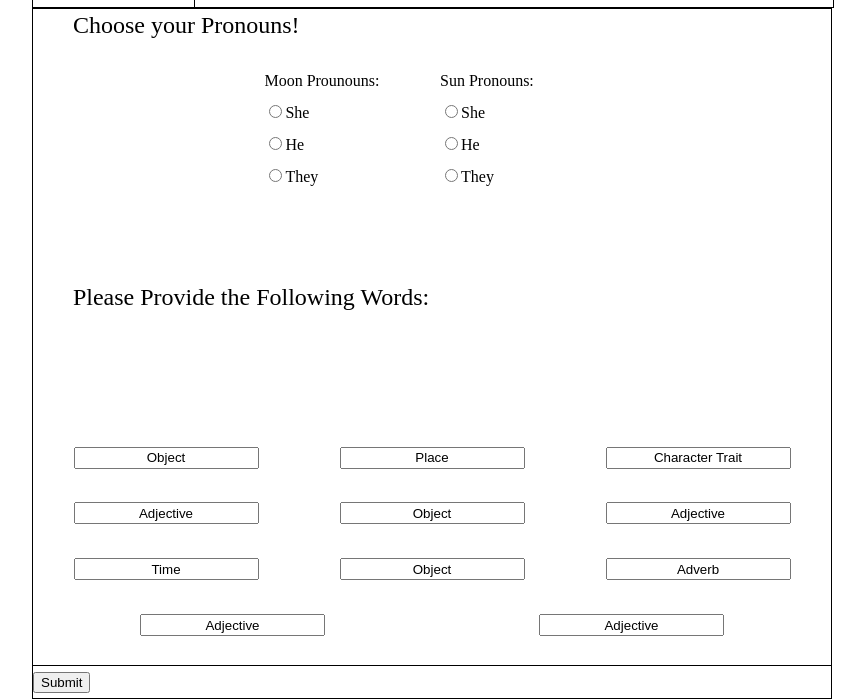
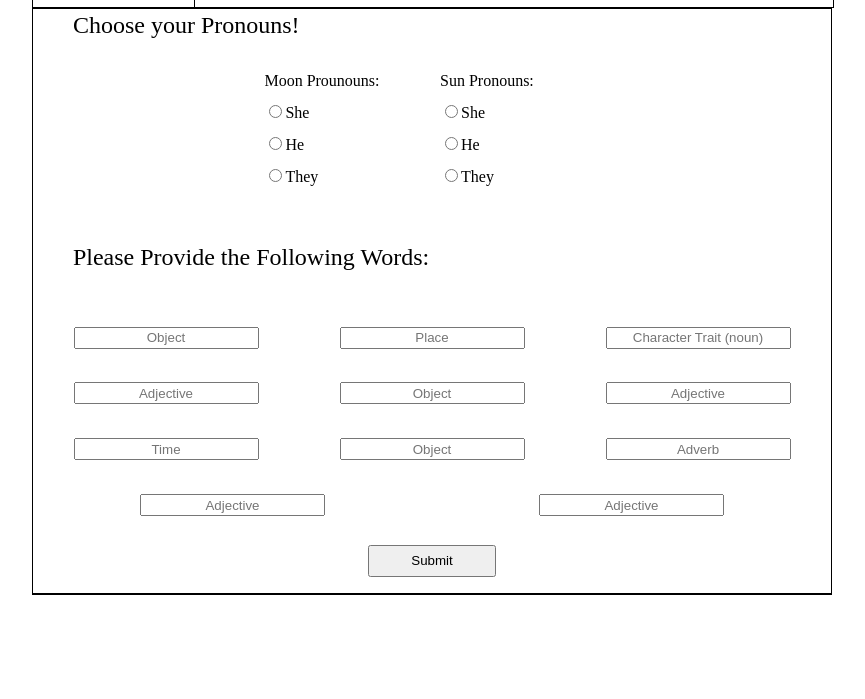
Before and after one commit to JerraH/mad-libs, a plain HTML site: page index.html in a window 1280 px wide. Shown: the part 194-893 px from the top of the page, without its empty margins (208-1073 px from the left). After the commit the page ends 800 px from the top, so only its background shows below. Drawn offline with nearby package versions, Linux system fonts and the light colour scheme; some packages are replaced by stand-ins of ours; grey boxes are pictures that could not be loaded.

Commit message:
This is my commit

```diff
--- a/app.js
+++ b/app.js
@@ -1,17 +1,17 @@
 var madLibs = angular.module('madLibs', ['ngMessages']);
 
 madLibs.controller('myController', ['$scope', function($scope) {
-	$scope.lighting_object = 'Object';
-	$scope.landscape = 'Place';
-	$scope.descriptive_noun = 'Character Trait';
-	$scope.superlative = 'Adjective';
-	$scope.landscape_item = 'Object';
-	$scope.other_adjective = 'Adjective';
-	$scope.time_of_day = 'Time';
-	$scope.otherLightingObject = 'Object';
-	$scope.adjective3 = 'Adjective';
-	$scope.adverb = 'Adverb';
-	$scope.adjective4 = 'Adjective';
+	$scope.lighting_object = '';
+	$scope.landscape = '';
+	$scope.descriptive_noun = '';
+	$scope.superlative = '';
+	$scope.landscape_item = '';
+	$scope.other_adjective = '';
+	$scope.time_of_day = '';
+	$scope.otherLightingObject = '';
+	$scope.adjective3 = '';
+	$scope.adverb = '';
+	$scope.adjective4 = '';
 	$scope.Moon = 'She';
 	$scope.Sun = 'He';
 
@@ -25,6 +25,23 @@ madLibs.controller('myController', ['$scope', function($scope) {
 		alert('You must fill out all the form pieces!')
 	}
 	};
+
+	$scope.reset = function(){
+		$scope.lighting_object = '';
+		$scope.landscape = '';
+		$scope.descriptive_noun = '';
+		$scope.superlative = '';
+		$scope.landscape_item = '';
+		$scope.other_adjective = '';
+		$scope.time_of_day = '';
+		$scope.otherLightingObject = '';
+		$scope.adjective3 = '';
+		$scope.adverb = '';
+		$scope.adjective4 = '';
+		$scope.Moon = 'She';
+		$scope.Sun = 'He';
+		$('.wordIn').show();
+		$('.paragraph').hide();
+	};
 }
-
 ]);
--- a/index.html
+++ b/index.html
@@ -40,18 +40,18 @@
 <div class="inputs">
 <div class="directions">Please Provide the Following Words:</div>
      <div class="inputBox"><input type="text" class="wordInput" ng-model="lighting_object" required placeholder="Object"/></div>
-     <div class="inputBox"><input type="text" required class="wordInput" ng-model="landscape"/></div>
-     <div class="inputBox"><input type="text" class="wordInput" ng-model="descriptive_noun" required/></div>
-     <div class="inputBox"><input type="text" class="wordInput" ng-model="superlative" required/></div>
-     <div class="inputBox"><input type="text" class="wordInput" ng-model="landscape_item" required/></div>
-     <div class="inputBox"><input type="text" class="wordInput" ng-model="other_adjective" required/></div>
-     <div class="inputBox"><input type="text" class="wordInput" ng-model="time_of_day" ng-init="time_of_day='Time'" required/></div>
-     <div class="inputBox"><input type="text" class="wordInput" ng-model="otherLightingObject" required/></div>
-     <div class="inputBox"><input type="text" class="wordInput" ng-model="adverb" ng-init="adverb='Adverb'" required/></div>
-     <div class="inputBox"><input type="text" class="wordInput" ng-model="adjective3" ng-init="adjective3='Adjective'" required/></div>
-  	<div class="inputBox"><input type="text" class="wordInput" ng-model="adjective4" ng-init="adjective4='Adjective'" required/></div>
+     <div class="inputBox"><input type="text" required class="wordInput" ng-model="landscape" placeholder="Place" /></div>
+     <div class="inputBox"><input type="text" class="wordInput" ng-model="descriptive_noun" placeholder="Character Trait (noun)" required/></div>
+     <div class="inputBox"><input type="text" class="wordInput" ng-model="superlative" placeholder="Adjective" required/></div>
+     <div class="inputBox"><input type="text" class="wordInput" ng-model="landscape_item" placeholder="Object" required/></div>
+     <div class="inputBox"><input type="text" class="wordInput" ng-model="other_adjective" placeholder="Adjective" required/></div>
+     <div class="inputBox"><input type="text" class="wordInput" ng-model="time_of_day" placeholder="Time" required/></div>
+     <div class="inputBox"><input type="text" class="wordInput" ng-model="otherLightingObject" placeholder="Object" required/></div>
+     <div class="inputBox"><input type="text" class="wordInput" ng-model="adverb" placeholder="Adverb" required/></div>
+     <div class="inputBox"><input type="text" class="wordInput" ng-model="adjective3"  placeholder="Adjective" required/></div>
+  	<div class="inputBox"><input type="text" class="wordInput" ng-model="adjective4"  placeholder="Adjective" required/></div>
+    <div class="buttonhold"><input type="submit" class="button"></div>
 </div>
-  <input type="submit">
 </form>  <!-- inputs -->
 
 <div class="paragraph">
@@ -99,6 +99,7 @@
       <span ng-switch-when="They"> they</span>
     </span>
     thought, to come and spoil the <span class="wordbox">{{ adjective4 }}</span>!</p>
+   <div class="buttonhold"><button class="button" ng-click="reset()">Reset</button></div>
 </div>
 </div>  <!-- container -->
 
--- a/style.css
+++ b/style.css
@@ -117,10 +117,11 @@ height:2vh;
 
 .directions {
 	width:100%;
-	height:20vh;
+	height:10vh;
 	font-size:1.5rem;
 	padding-left:5%;
-	margin-top:10vh;
+	margin-top:5vh;
+  margin-bottom:0;
 }
 
 .moon, .sun {
@@ -151,3 +152,20 @@ height:2vh;
 .pronounChoice {
 
 }
+
+.buttonhold {
+  width:100%;
+  height:10%;
+  display:block;
+  position:relative;
+  flex: 3 3 auto;
+  display:flex;
+  justify-content:center;
+  margin-bottom:2%;
+}
+
+.button {
+  flex: 1 1 auto;
+  max-width: 10vw;
+  height:2rem;
+}
```
